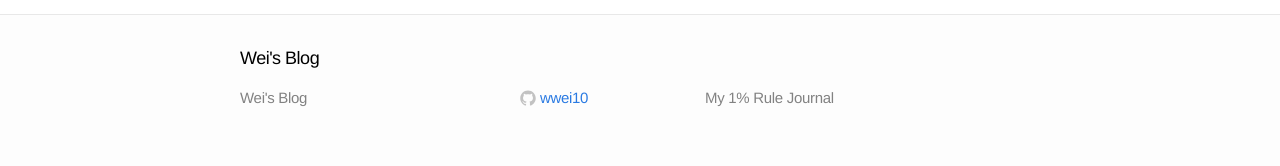
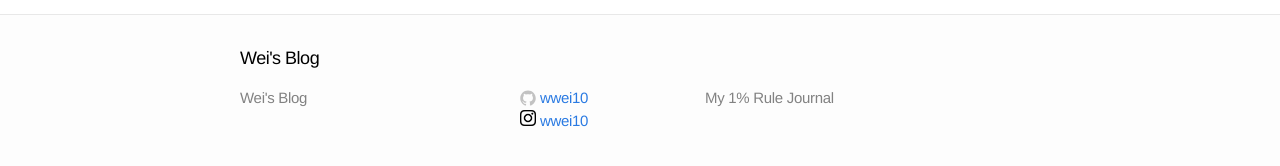
Before and after one commit to wwei10/blog.wwei10.com, a Jekyll site: the page built from README.md, in a window 1280 px wide. Shown: the part 290-456 px from the top of the page. Built offline with Jekyll 4.4.1, drawn with Linux system fonts in a browser that asks for light colours; our own code applies the rules of GitHub Pages for plain Markdown files.

Commit message:
Add instagram account in footer

```diff
--- a/_config.yml
+++ b/_config.yml
@@ -4,6 +4,7 @@ description: "My 1% Rule Journal"
 baseurl: ""
 url: "http://blog.wwei10.com"
 github_username: wwei10
+instagram_username: wwei10
 
 # Build settings
 markdown: kramdown
--- a/_includes/footer.html
+++ b/_includes/footer.html
@@ -49,6 +49,14 @@
             <span class="username">{{ site.twitter_username }}</span>
           </a>
         </li>{% endif %}
+        {% if site.instagram_username %}<li>
+          <a href="https://instagram.com/{{ site.instagram_username }}">
+            <span class="icon instagram">
+              <img src="/assets/instagram.png" alt="Instagram Icon" width="16" height="16">
+            </span>
+            <span class="username">{{ site.instagram_username}}</span>
+          </a>
+        </li>{% endif %}
       </ul>
     </div>
 
```
Also changed, not shown: assets/instagram.png (added).
